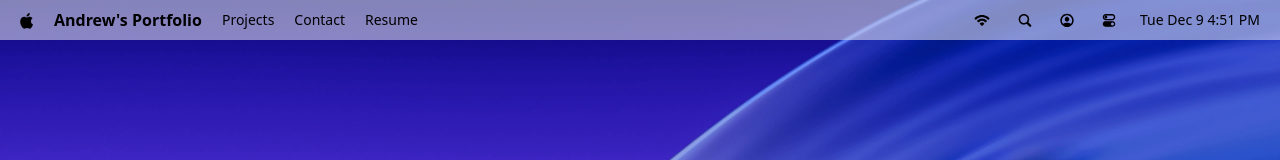
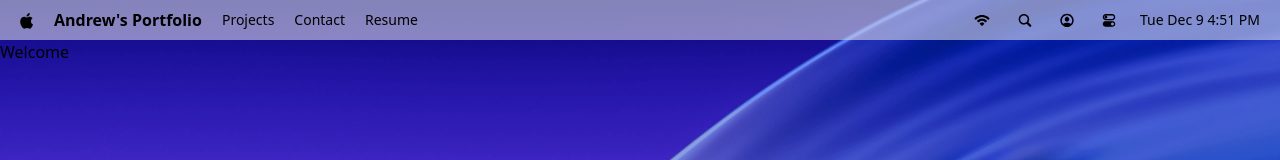
Before and after one commit to areddin409/macos_portfolio, a React (Vite) app: page / in a window 1280 px wide. Shown: the top 160 px of the page. Built offline with nearby package versions, Linux system fonts and the light colour scheme; a web font is replaced by a local one.

Commit message:
feat: Add Welcome component and integrate it into App; update path resolution in Vite config

```diff
--- a/src/App.jsx
+++ b/src/App.jsx
@@ -1,9 +1,10 @@
-import Navbar from "@/components/Navbar";
+import { Navbar, Welcome } from "@/components";
 
 const App = () => {
   return (
     <main>
       <Navbar />
+      <Welcome />
     </main>
   );
 };
--- /dev/null
+++ b/src/components/Welcome.jsx
@@ -0,0 +1,7 @@
+import React from "react";
+
+const Welcome = () => {
+  return <div>Welcome</div>;
+};
+
+export default Welcome;
--- /dev/null
+++ b/src/components/index.js
@@ -0,0 +1,4 @@
+import Navbar from "./Navbar";
+import Welcome from "./Welcome";
+
+export { Navbar, Welcome };
--- a/vite.config.js
+++ b/vite.config.js
@@ -1,13 +1,15 @@
 import { defineConfig } from "vite";
 import react from "@vitejs/plugin-react";
 import tailwindcss from "@tailwindcss/vite";
+import { resolve, dirname } from "path";
+import { fileURLToPath } from "url";
 
 // https://vite.dev/config/
 export default defineConfig({
   plugins: [react(), tailwindcss()],
   resolve: {
     alias: {
-      "@": path.resolve(__dirname, "./src"),
+      "@": resolve(dirname(fileURLToPath(import.meta.url)), "./src"),
     },
   },
 });
```
